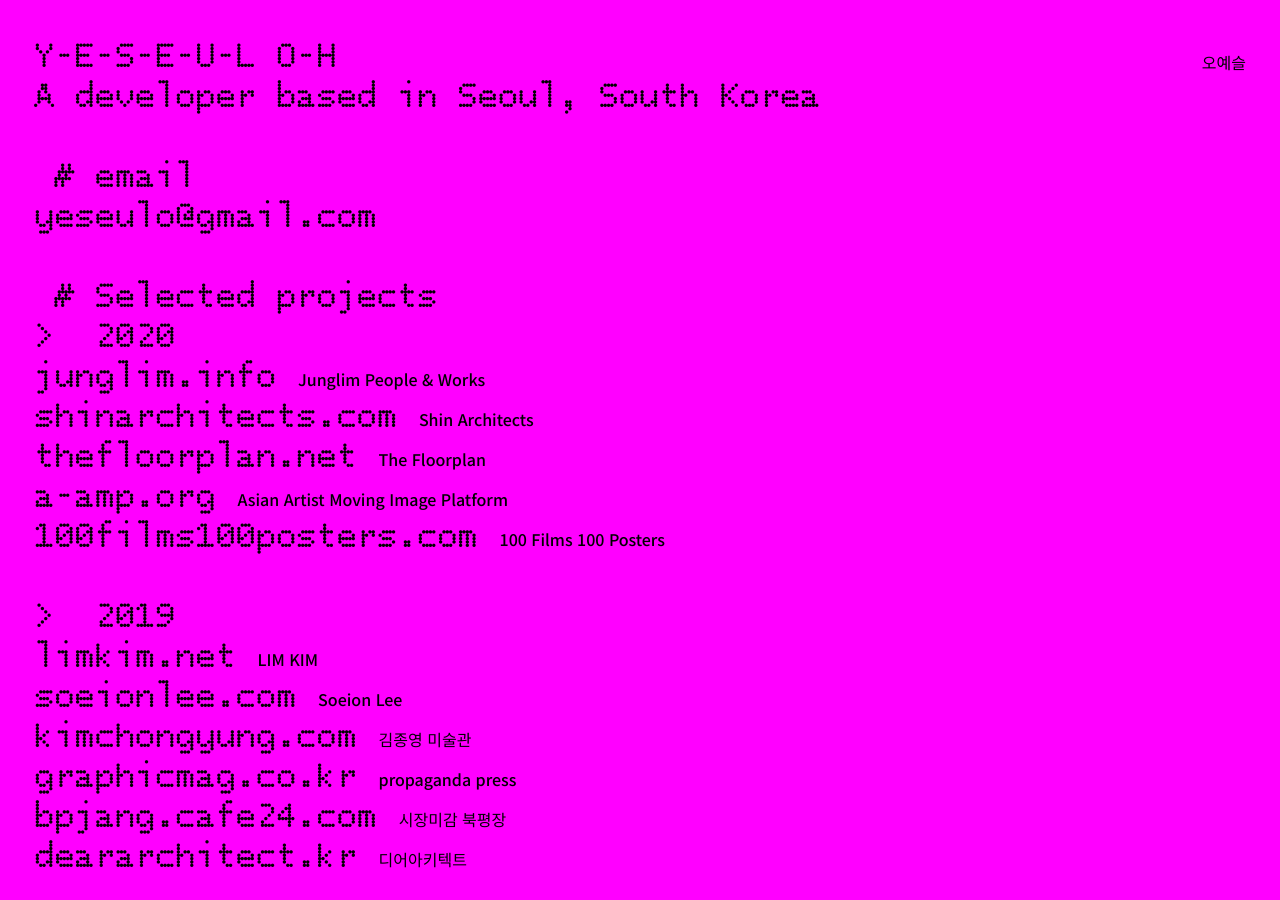
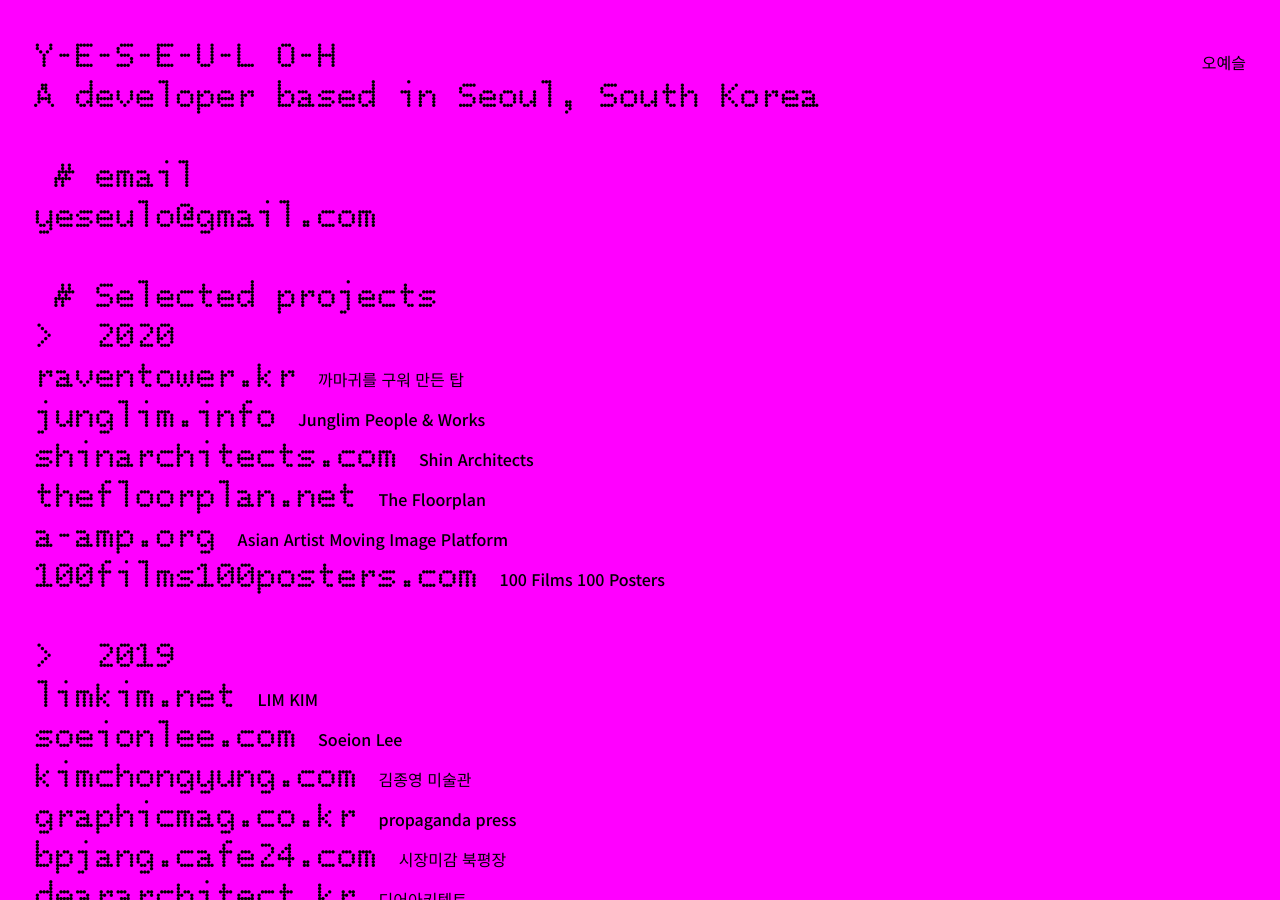
Before and after one commit to yeseulo/yeseulo.github.io, a Jekyll site: the page built from index.md, in a window 1280 px wide and 900 px high. Built offline with Jekyll 4.4.1, drawn with Linux system fonts in a browser that asks for light colours.

Commit message:
Add new project: raventower

```diff
--- a/index.md
+++ b/index.md
@@ -7,6 +7,7 @@ image: assets/og-image.png
 ## &nbsp;# Selected projects
 
 ### >&nbsp;&nbsp;2020
+- [raventower.kr](http://raventower.kr/){: target="_blank"}**까마귀를 구워 만든 탑**
 - [junglim.info](https://junglim.info/){: target="_blank"}**Junglim People & Works**
 - [shinarchitects.com](https://shinarchitects.com){: target="_blank"}**Shin Architects**
 - [thefloorplan.net](https://thefloorplan.net){: target="_blank"}**The Floorplan**
```
